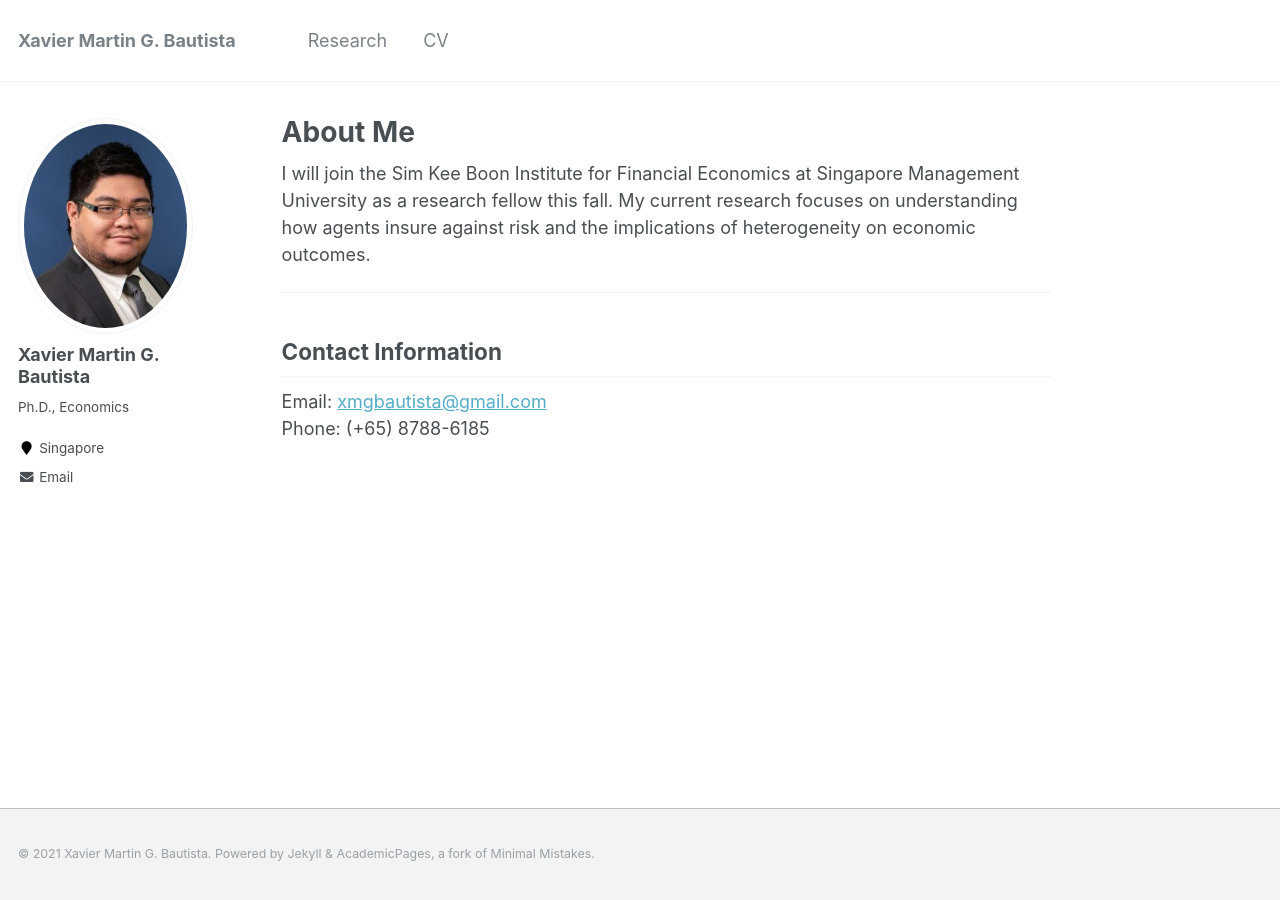
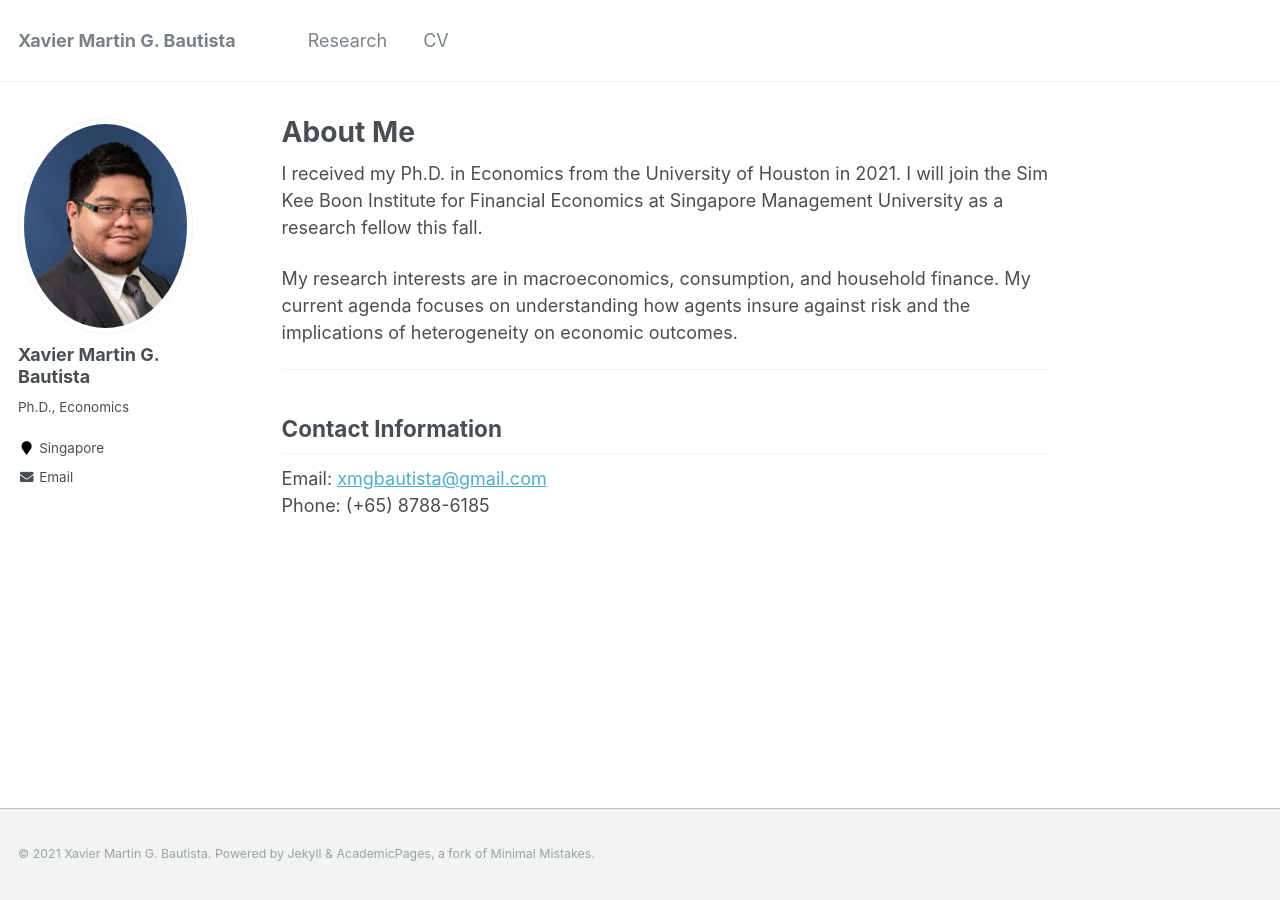
Before and after one commit to xmgbautista/xmgbautista.github.io, a Jekyll site: the page built from _pages/about.md, in a window 1280 px wide. Built offline with Jekyll 4.4.1, drawn with Linux system fonts in a browser that asks for light colours.

Commit message:
Update bio.

```diff
--- a/_pages/about.md
+++ b/_pages/about.md
@@ -1,14 +1,17 @@
 ---
 permalink: /
 title: "About Me"
-excerpt: "About"
+excerpt: "About Me"
 author_profile: true
 redirect_from:
   - /about/
   - /about.html
 ---
 
-I will join the Sim Kee Boon Institute for Financial Economics at Singapore Management University as a research fellow this fall. My current research focuses on understanding how agents insure against risk and the implications of heterogeneity on economic outcomes.
+I received my Ph.D. in Economics from the University of Houston in 2021. I will join the Sim Kee Boon Institute for Financial Economics at Singapore Management University as a research fellow this fall.
+<br>
+
+My research interests are in macroeconomics, consumption, and household finance. My current agenda focuses on understanding how agents insure against risk and the implications of heterogeneity on economic outcomes.
 <br>
 
 ___
```
